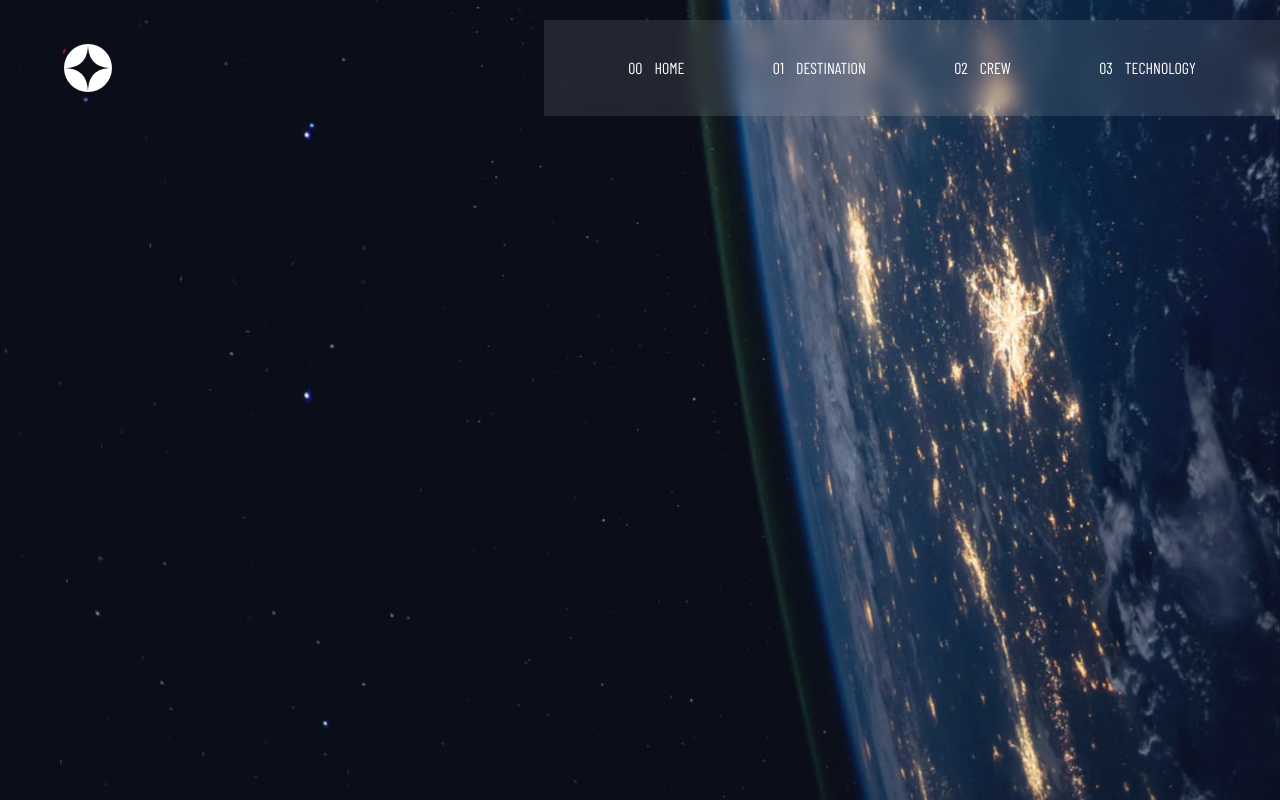
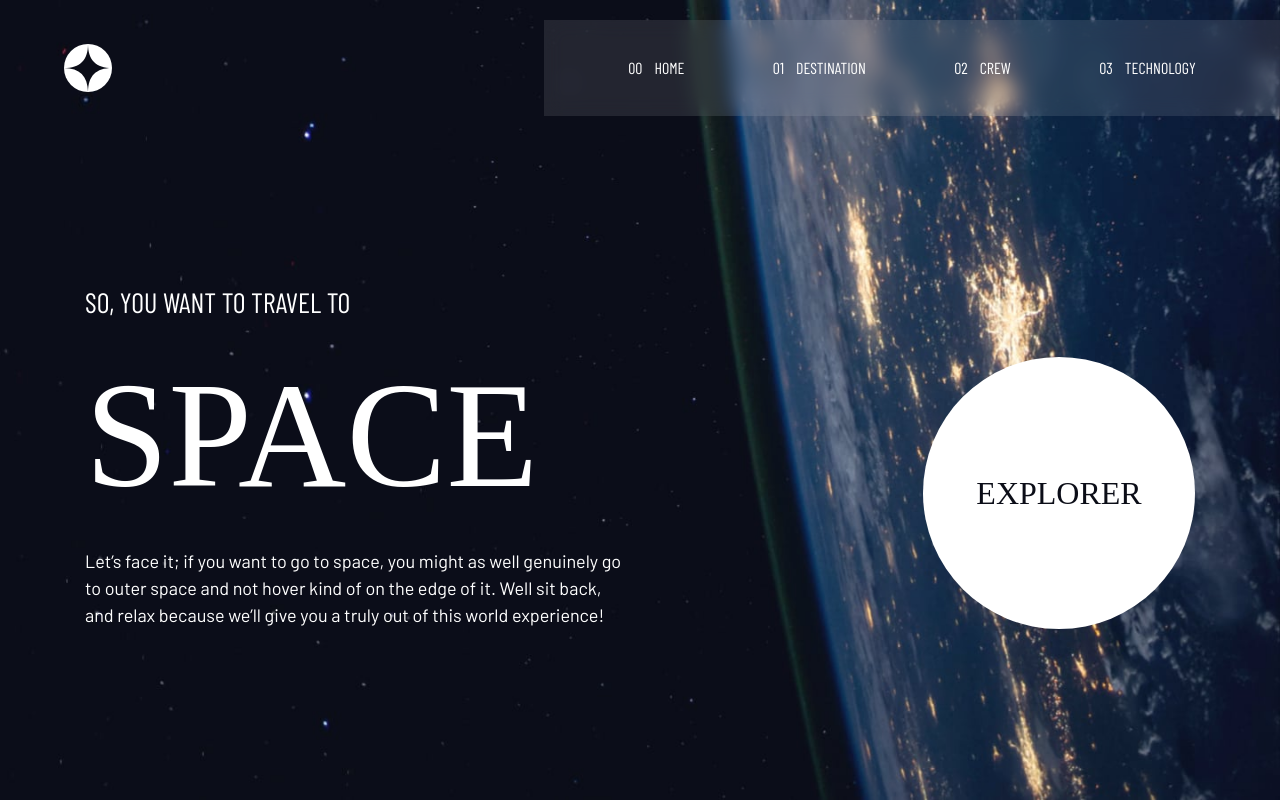
Before and after one commit to devkarine/space-tourism, a React (Vite) app: page / in a window 1280 px wide. Built offline with nearby package versions, Linux system fonts and the light colour scheme; a web font is replaced by a local one.

Commit message:
feat: add HomeContent a page Home

```diff
--- a/src/Pages/Home/index.tsx
+++ b/src/Pages/Home/index.tsx
@@ -1,12 +1,27 @@
-import { Header } from "../../components/Header"
-import * as S from './styled'
+import { Button } from '../../components/Button';
+import { Header } from '../../components/Header';
+import * as S from './styled';
 
-export const Home = () =>{
-    return(
-        <S.Container>
-            <Header/>
+export const Home = () => {
+  return (
+    <S.Container>
+      <Header />
+      <S.HomeContent>
+        <S.HomeIntro>
+          <span>SO, YOU WANT TO TRAVEL TO</span>
+          <h1>SPACE</h1>
 
-        </S.Container>
-
-    )
-}
+          <p>
+            Let’s face it; if you want to go to space, you might as well
+            genuinely go to outer space and not hover kind of on the edge of it.
+            Well sit back, and relax because we’ll give you a truly out of this
+            world experience!
+          </p>
+        </S.HomeIntro>
+        <S.ButtonContent>
+          <Button>EXPLORER</Button>
+        </S.ButtonContent>
+      </S.HomeContent>
+    </S.Container>
+  );
+};
--- a/src/Pages/Home/styled.ts
+++ b/src/Pages/Home/styled.ts
@@ -16,3 +16,69 @@ export const Container = styled.div`
     background-image: url('/assets/home/background-home-mobile.jpg');
   }
 `;
+
+export const HomeContent = styled.section`
+    display: flex;
+    align-items: flex-end;
+    justify-content: center;
+    gap: 30px;
+    height: 493px;
+    max-width: 1393px;
+    padding: 0 64px;
+
+    @media (max-width: 768px) {
+      flex-direction: column;
+      align-items: center;
+      height: 555px;
+      text-align: center;
+
+
+    }
+
+
+
+`
+
+export const HomeIntro = styled.div`
+    max-width: 540px;
+
+    span{
+      font-family: ${({theme})=>theme.fonts.family.secondary};
+      font-size: ${({theme})=>theme.fonts.size.header.extraSmall};
+      font-weight: ${({theme})=>theme.fonts.weight.regular};
+
+
+    }
+
+    h1{
+      font-family: ${({theme})=>theme.fonts.family.primary};
+      font-size: ${({theme})=>theme.fonts.size.header.extraLarge};
+
+      @media (max-width: 768px) {
+        font-size: ${({theme})=>theme.fonts.size.header.large};
+      }
+    }
+
+    p{
+      font-family: ${({theme})=>theme.fonts.family.tertiary};
+      font-size: ${({theme})=>theme.fonts.size.text.small};
+      font-weight: ${({theme})=>theme.fonts.weight.regular};
+
+      @media (max-width: 768px) {
+        font-size: ${({theme})=>theme.fonts.size.text.extraSmall};
+      }
+    }
+`
+
+export const ButtonContent = styled.div`
+  width: 540px;
+  display: flex;
+  justify-content: flex-end;
+  align-items: center;
+
+  @media (max-width: 768px) {
+
+    justify-content: center;
+
+    }
+`
--- a/src/components/Button/styled.ts
+++ b/src/components/Button/styled.ts
@@ -9,11 +9,11 @@ export const ButtonContainer = styled.button`
   border-radius: 50%;
 
   &:hover {
-    box-shadow: 0 0 0 88px rgba(255, 255, 255, 10%);
+    box-shadow: 0 0 0 50px rgba(255, 255, 255, 10%);
     transition: ease-in 0.5s;
   }
 
-  @media (max-width: 688px) {
+  @media (max-width: 768px) {
     width: 144px;
     height: 144px;
     font-size: ${({ theme }) => theme.fonts.size.text.small};
--- a/src/theme/index.ts
+++ b/src/theme/index.ts
@@ -32,7 +32,7 @@ export const theme: DefaultTheme = {
             small: '32px',
             medium: '58px',
             large: '100px',
-            extraLarge: '144px'
+            extraLarge: '150px'
           },
 
     },
```
